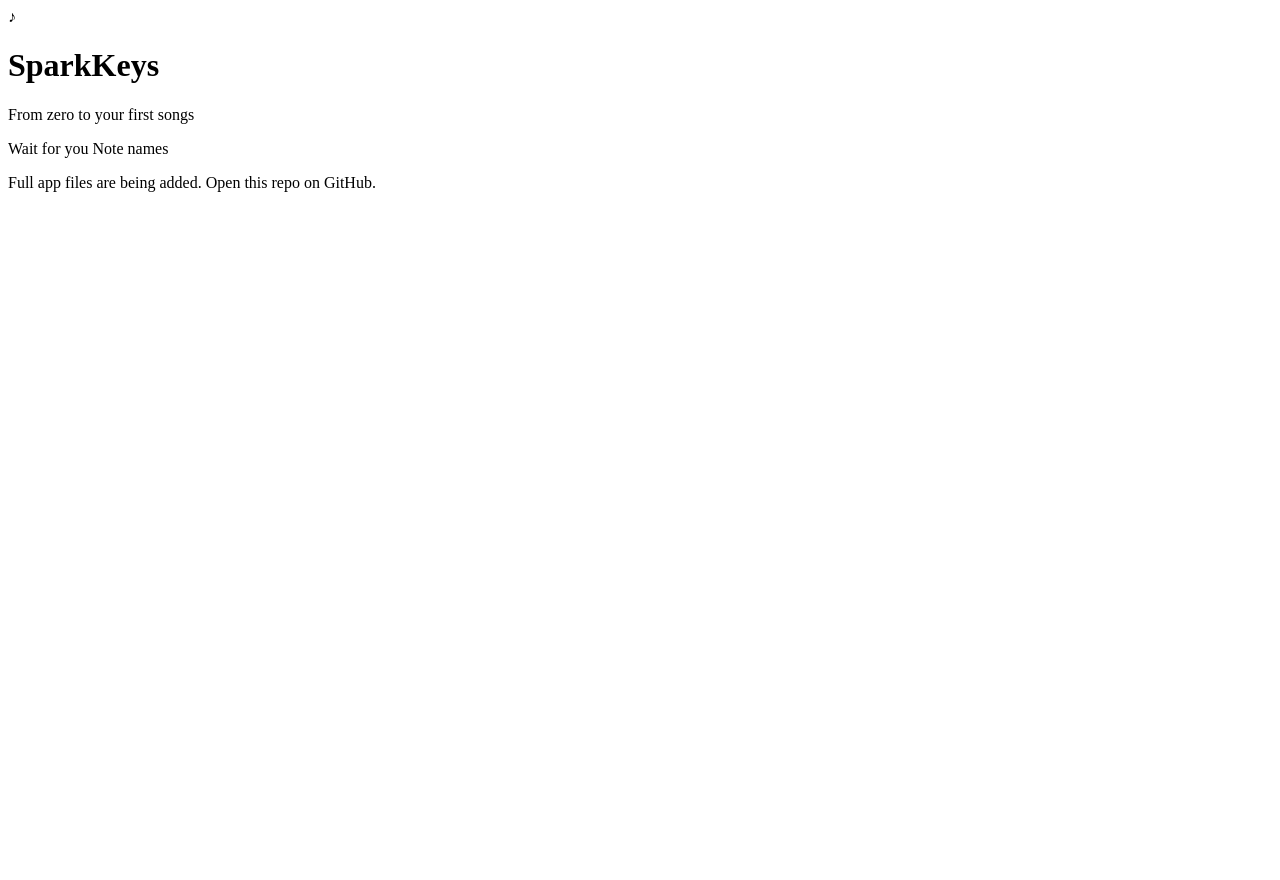
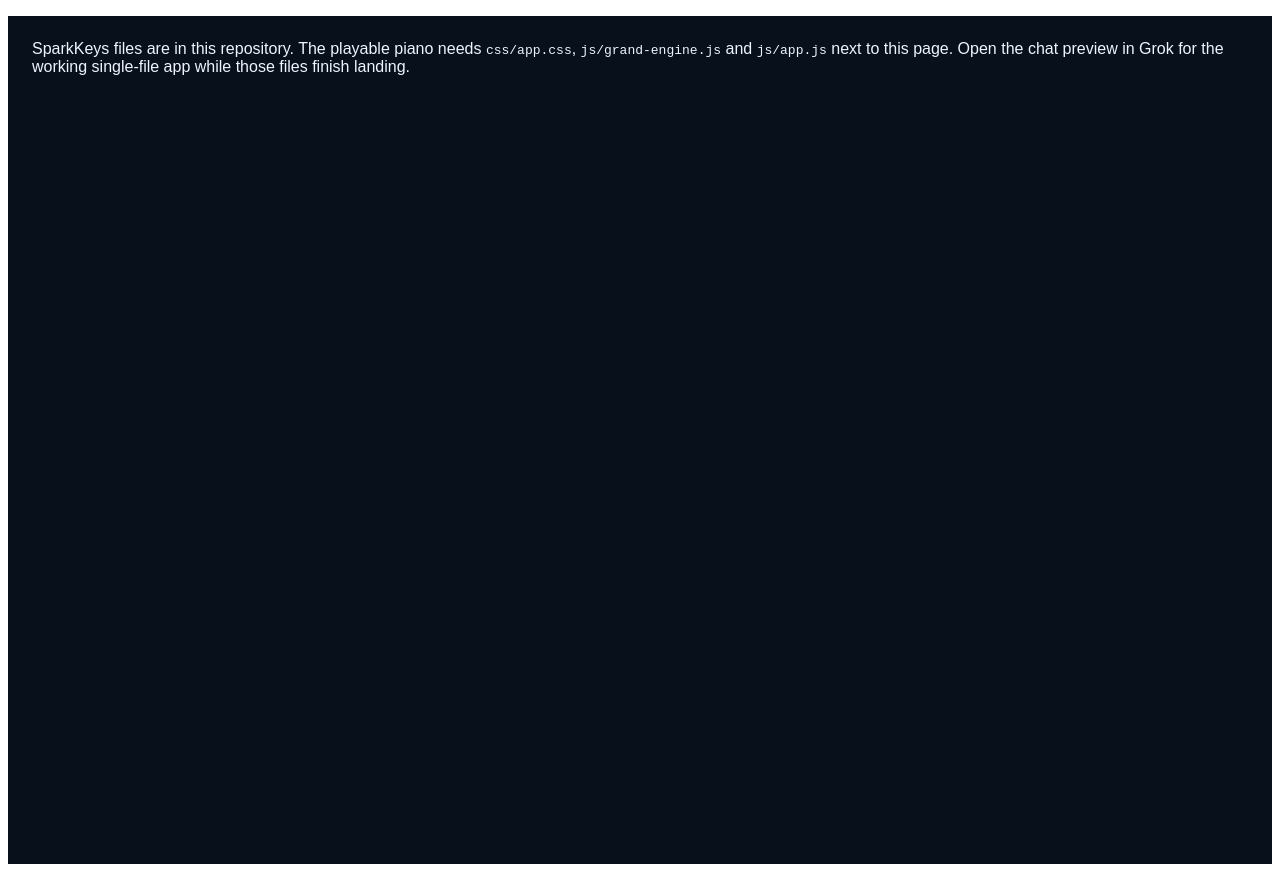
Before and after one commit to Vegemite89/Sparkkeys, a plain HTML site: page index.html in a window 1280 px wide. Before the commit the page ends 800 px from the top, so only its background shows below. Drawn offline with Linux system fonts and the light colour scheme.

```diff
--- a/index.html
+++ b/index.html
@@ -3,31 +3,16 @@
 <head>
   <meta charset="UTF-8" />
   <meta name="viewport" content="width=device-width, initial-scale=1, viewport-fit=cover, maximum-scale=1" />
-  <meta name="apple-mobile-web-app-capable" content="yes" />
-  <meta name="mobile-web-app-capable" content="yes" />
-  <meta name="screen-orientation" content="any" />
-  <meta name="theme-color" content="#000000" />
   <title>SparkKeys — Piano from Zero</title>
-    <link rel="stylesheet" href="css/app.css" />
+  <link rel="stylesheet" href="css/app.css" />
 </head>
 <body>
-  <div id="app">
-    <header class="appbar">
-      <div class="brand">
-        <div class="logo">♪</div>
-        <div>
-          <h1>SparkKeys</h1>
-          <p>From zero to your first songs</p>
-        </div>
-      </div>
-      <div class="chiprow">
-        <span class="chip" id="waitChip">Wait for you</span>
-        <span class="chip" id="nameChip">Note names</span>
-      </div>
-    </header>
-    <p>Full app files are being added. Open this repo on GitHub.</p>
-    <script src="js/grand-engine.js"></script>
-    <script src="js/app.js"></script>
-  </div>
+  <p style="font-family:sans-serif;padding:24px;background:#08101c;color:#eef4ff;min-height:100vh">
+    SparkKeys files are in this repository.
+    The playable piano needs <code>css/app.css</code>, <code>js/grand-engine.js</code> and <code>js/app.js</code> next to this page.
+    Open the chat preview in Grok for the working single-file app while those files finish landing.
+  </p>
+  <script src="js/grand-engine.js"></script>
+  <script src="js/app.js"></script>
 </body>
 </html>
```
